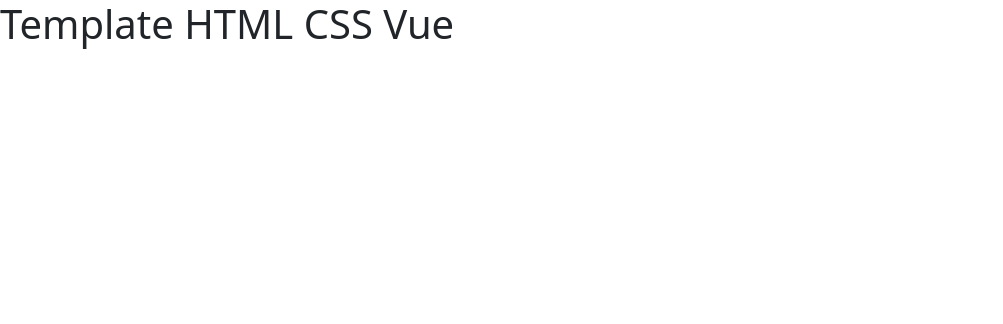
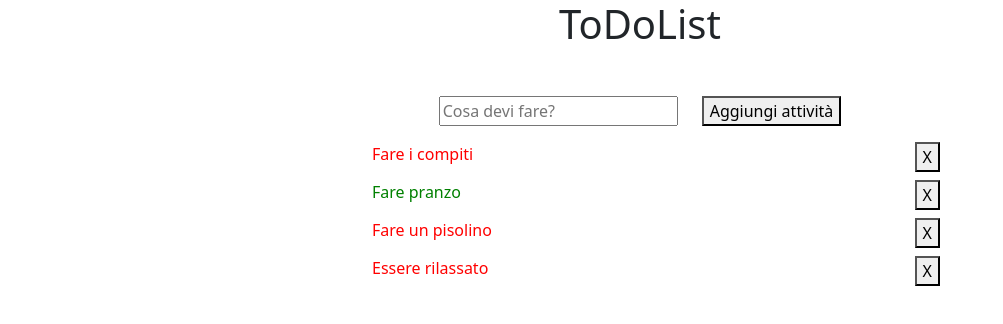
Before and after one commit to maicolkutchoukov/vue-todolist, a plain HTML site: page index.html in a window 1280 px wide. Shown: the whole page, without its empty margins (0-1003 px from the left). Drawn offline with nearby package versions, Linux system fonts and the light colour scheme.

Commit message:
Completata prima parte dell'esercizio

```diff
--- a/css/style.css
+++ b/css/style.css
@@ -0,0 +1,16 @@
+.my-container{
+    width: 600px;
+    margin: 0 auto;
+}
+
+.done {
+    color : green
+}
+
+.not-done{
+    color : red
+}
+
+li{
+    cursor: pointer;
+}
--- a/index.html
+++ b/index.html
@@ -3,7 +3,7 @@
     <head>
         <meta charset="UTF-8">
         <meta name="viewport" content="width=device-width, initial-scale=1.0">
-        <title>Template HTML CSS</title>
+        <title>ToDoList</title>
 
         <!-- FONT AWESOME -->
         <link rel="stylesheet" href="https://cdnjs.cloudflare.com/ajax/libs/font-awesome/6.4.2/css/all.min.css" integrity="sha512-z3gLpd7yknf1YoNbCzqRKc4qyor8gaKU1qmn+CShxbuBusANI9QpRohGBreCFkKxLhei6S9CQXFEbbKuqLg0DA==" crossorigin="anonymous" referrerpolicy="no-referrer" />
@@ -18,9 +18,31 @@
     <body>
 
         <div id="app">
-            <h1>
-                {{ message }}
-            </h1>
+            <h1 class="text-center mb-5">ToDoList</h1>
+            <div class="my-container">
+                <div class="text-center mb-3">
+                    <input v-model="newToDo" type="text" placeholder="Cosa devi fare?">
+                    <button class="ms-4" @click="addToDo()">
+                        Aggiungi attività
+                    </button>
+                </div>
+                <div>
+                    <ul v-if="todos.length > 0">
+                        <li
+                        v-for="(elem, i) in todos"
+                        class="d-flex justify-content-between mb-2"
+                        :class="{
+                            'done': elem.done == true,
+                            'not-done': elem.done == false,
+                        }"
+                        @click="check(i)">
+                            {{ elem.text }}
+                            <button class="text-end" @click="removeToDo(i)">X</button>
+                        </li>
+                    </ul>
+                    <p v-else class="fs-1 text-center">Non ci sono task</p>
+                </div>
+            </div>
         </div>
 
         <!-- Mio Script -->
--- a/js/scripts.js
+++ b/js/scripts.js
@@ -1,3 +1,32 @@
+/*
+
+Descrizione:
+Rifare l'esercizio della to do list.
+Questa volta però ogni todo sarà un oggetto, formato da due proprietà:
+- text, una stringa che indica il testo del todo
+- done, un booleano (true/false) che indica se il todo è stato fatto oppure no
+
+MILESTONE 1
+Stampare all'interno di una lista HTML un item per ogni todo.
+Se la proprietà done è uguale a true, visualizzare il testo del todo sbarrato.
+
+MILESTONE 2
+Visualizzare a fianco ad ogni item ha una "x": cliccando su di essa,
+il todo viene rimosso dalla lista.
+
+MILESTONE 3
+Predisporre un campo di input testuale e un pulsante "aggiungi":
+cliccando sul pulsante, il testo digitato viene letto e utilizzato
+per creare un nuovo todo, che quindi viene aggiunto alla lista dei todo esistenti.
+
+Bonus:
+1- oltre al click sul pulsante, intercettare anche il tasto ENTER per aggiungere il todo alla lista
+2- cliccando sul testo dell'item, invertire il valore della proprietà
+done del todo corrispondente (se done era uguale a false, impostare true e viceversa)
+
+*/
+
+
 // Estraggo la funzione createApp dall'oggetto Vue
 const { createApp } = Vue;
 
@@ -5,8 +34,51 @@
 createApp({
     data() {
         return {
-            message: 'Template HTML CSS Vue',
+            newToDo : '',
+            todos : [
+            {
+                text : 'Fare i compiti',
+                done : false
+            },
+            {
+                text : 'Fare pranzo',
+                done : true
+            },
+            {
+                text : 'Fare un pisolino',
+                done : false
+            },
+            {
+                text : 'Essere rilassato',
+                done : false
+            }
+            ]
         };
+    },
+    methods: {
+        addToDo() {
+            if (this.newToDo.trim().length > 0){
+                let task = {
+                    text : this.newToDo.trim(),
+                    done : false,
+                }
+                this.todos.push(task);
+                this.newToDo = ''
+            }
+
+        },
+        removeToDo(i){
+            console.log('entra',i);
+            console.log(this.todos[i])
+            this.todos.slice(1,0);
+        },
+        check(i){
+            if (!this.todos[i].done){
+                this.todos[i].done = true;
+            } else {
+                this.todos[i].done = false;
+            }
+        }
     }
   // Monto l'istanza di Vue in pagina
 }).mount('#app');
```
